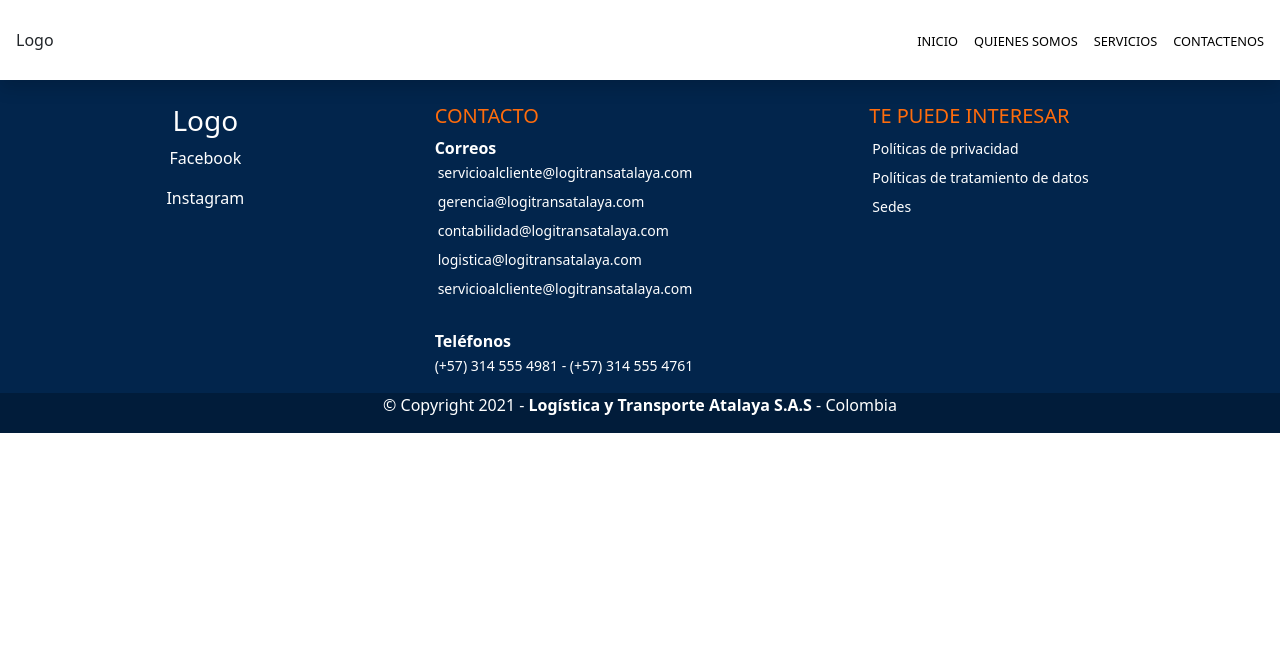
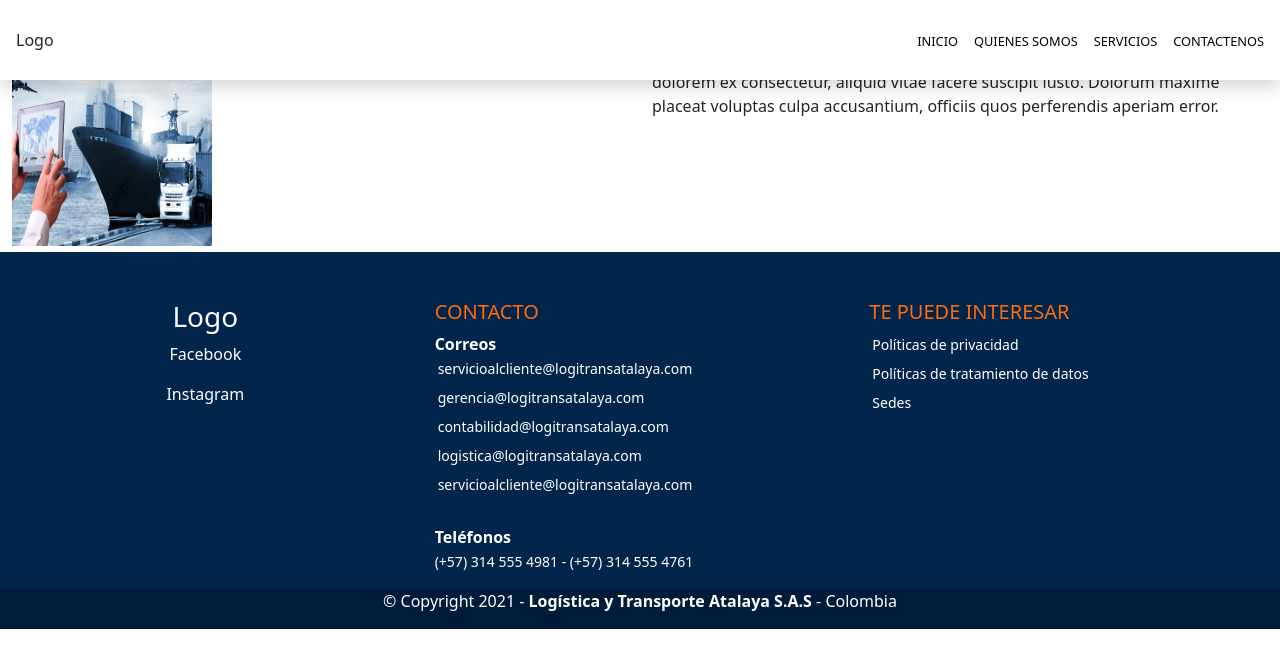
Before and after one commit to logitransatalaya/sitio_web_atalaya, a Next.js app: page /quienes-somos/seguridad-vial in a window 1280 px wide. Shown: the top 668 px of the page. Built offline with nearby package versions, Linux system fonts and the light colour scheme.

Commit message:
seguridad vial

```diff
--- a/pages/quienes-somos/seguridad-vial.jsx
+++ b/pages/quienes-somos/seguridad-vial.jsx
@@ -1,10 +1,33 @@
 import React from 'react'
+import { Col, Container, Row } from 'react-bootstrap'
+import Image from 'next/image'
 
 const seguridadVial = () => {
 	return (
-		<div>
-			<h1>seguridad Vial</h1>
-		</div>
+		<Container fluid>
+			<Row className='justify-content-md-center'>
+				<h2>Política de Seguridad Vial</h2>
+			</Row>
+			<Row>
+				<Col>
+					<Image
+						src='/seguridadvial1.png'
+						alt='foto barco camion xD'
+						width='200'
+						height='200'
+					/>
+				</Col>
+				<Col>
+					<p>
+						Lorem ipsum dolor sit amet, consectetur adipisicing
+						elit. Nulla dolorum commodi dolorem ex consectetur,
+						aliquid vitae facere suscipit iusto. Dolorum maxime
+						placeat voluptas culpa accusantium, officiis quos
+						perferendis aperiam error.
+					</p>
+				</Col>
+			</Row>
+		</Container>
 	)
 }
 
--- a/styles/globals.css
+++ b/styles/globals.css
@@ -16,3 +16,20 @@ a {
 * {
 	box-sizing: border-box;
 }
+
+.title_line {
+	margin-bottom: 3em;
+	color: #063061;
+	position: relative;
+}
+
+.title_line::before {
+	content: '';
+	position: absolute;
+	display: block;
+	height: 3px;
+	width: 40%;
+	background: #ff6c0c;
+	bottom: -20px;
+	left: calc(30%);
+}
```
Also changed, not shown: pages/index.jsx (+1 -6 lines), public/seguridadvial1.png (added).
